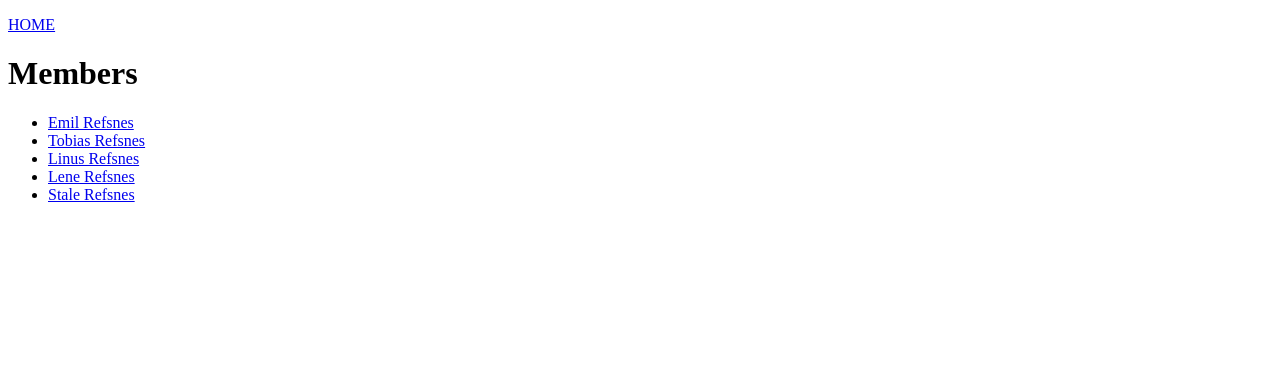
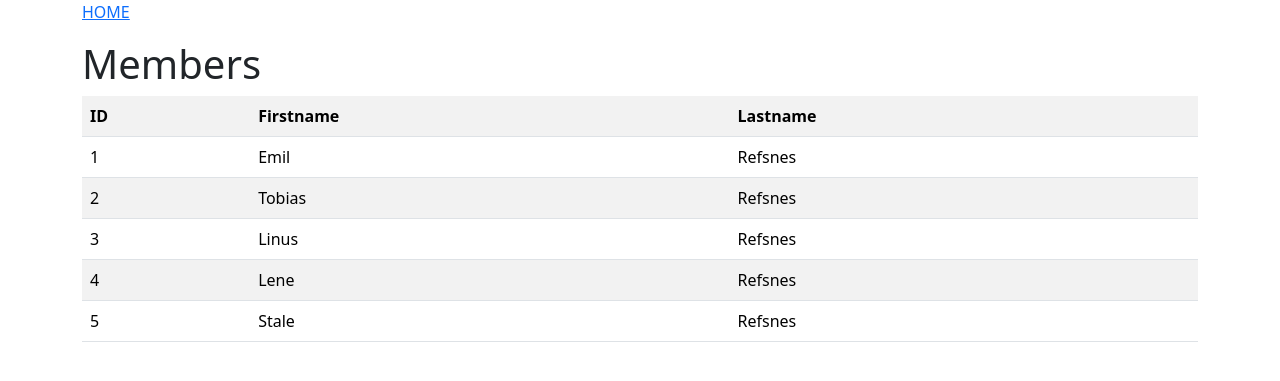
Before and after one commit to Oyamaguti/my_tennis_club, a Django app: page /members/ in a window 1280 px wide. Shown: the top 381 px of the page. Run offline with Django 4.2, Linux system fonts and the light colour scheme; data comes from the database, SQL or seed files in the repository.

Commit message:
membros em forma de tabela, centralização

```diff
--- a/members/templates/all_members.html
+++ b/members/templates/all_members.html
@@ -11,9 +11,18 @@
 
   <h1>Members</h1>
 
-  <ul>
+  <table class="table table-striped ">
+    <tr>
+      <th>ID</th>
+      <th>Firstname</th>
+      <th>Lastname</th>
+    </tr>
     {% for x in mymembers %}
-      <li><a href="details/{{ x.id }}">{{ x.firstname }} {{ x.lastname }}</a></li>
+      <tr>
+        <td>{{ x.id }}</td>
+          <td>{{ x.firstname }}</td>
+        <td>{{ x.lastname }}</td>
+      </tr>
     {% endfor %}
-  </ul>
+  </table>
 {% endblock %}
--- a/members/templates/master.html
+++ b/members/templates/master.html
@@ -1,12 +1,16 @@
 <!DOCTYPE html>
 <html>
 <head>
+  <meta charset="utf-8">
+  <meta name="viewport" content="width=device-width, initial-scale=1">
+  <link href="https://cdn.jsdelivr.net/npm/bootstrap@5.3.7/dist/css/bootstrap.min.css" rel="stylesheet" integrity="sha384-LN+7fdVzj6u52u30Kp6M/trliBMCMKTyK833zpbD+pXdCLuTusPj697FH4R/5mcr" crossorigin="anonymous">
   <title>{% block title %}{% endblock %}</title>
 </head>
 <body>
-
+<div class="container">
 {% block content %}
 {% endblock %}
-
+</div>
+  <script src="https://cdn.jsdelivr.net/npm/bootstrap@5.3.7/dist/js/bootstrap.bundle.min.js" integrity="sha384-ndDqU0Gzau9qJ1lfW4pNLlhNTkCfHzAVBReH9diLvGRem5+R9g2FzA8ZGN954O5Q" crossorigin="anonymous"></script>
 </body>
 </html>
--- a/members/views.py
+++ b/members/views.py
@@ -23,8 +23,9 @@ def main(request):
   return HttpResponse(template.render())
 
 def testing(request):
+  mydata = Member.objects.all()
   template = loader.get_template('template.html')
   context = {
-    'fruits': ['Apple', 'Banana', 'Cherry'],
+    'mymembers': mydata,
   }
   return HttpResponse(template.render(context, request))
```
Also changed, not shown: members/templates/template.html (+14 -12 lines).
